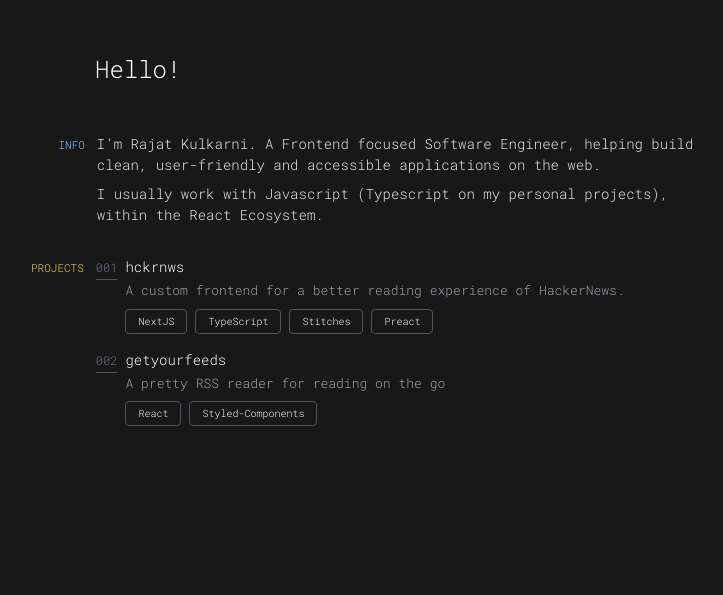
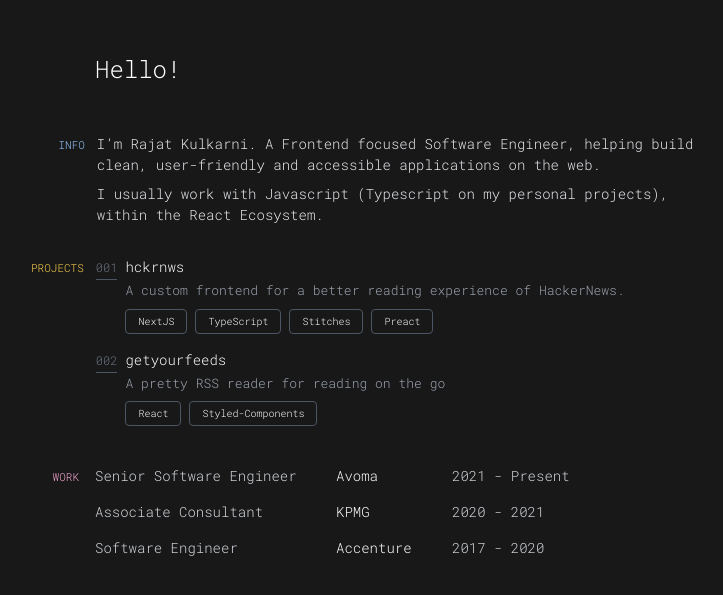
Before and after one commit to rajatkulkarni95/rk-minimal, a Next.js app: page / in a window 1280 px wide. Shown: the part 129-724 px from the top of the page, without its empty margins (265-988 px from the left). Built offline with nearby package versions, Linux system fonts and the light colour scheme.

Commit message:
Added work experience'

```diff
--- a/src/components/MainContainer/Info/index.tsx
+++ b/src/components/MainContainer/Info/index.tsx
@@ -1,6 +1,6 @@
 const Info = () => {
   return (
-    <section className="flex flex-col mt-4 md:flex-row md:items-baseline">
+    <section className="flex flex-col mt-6 md:flex-row md:items-baseline">
       <span className="text-[11px] text-blue-300 uppercase md:w-24 md:text-right">
         Info
       </span>
--- /dev/null
+++ b/src/components/MainContainer/Work/index.tsx
@@ -0,0 +1,29 @@
+import React, { Fragment } from "react";
+import { work } from "../../../data/work";
+
+const Work = () => {
+  return (
+    <section className="flex flex-col mt-6 md:flex-row md:items-baseline">
+      <span className="text-[11px] text-pink-300 uppercase md:w-12 md:text-right">
+        Work
+      </span>
+      <section className="grid grid-cols-[160px_60px_100px] gap-x-4 gap-y-4 mt-2 md:ml-4 md:grid-cols-[225px_100px_150px]">
+        {work.map((exp) => (
+          <Fragment key={exp.id}>
+            <span className="text-[11px] text-gray-300 md:text-sm">
+              {exp.designation}
+            </span>
+            <span className="text-[11px] text-white md:text-sm">
+              {exp.company}
+            </span>
+            <span className="text-[11px] text-gray-300 md:text-sm">
+              {exp.time}
+            </span>
+          </Fragment>
+        ))}
+      </section>
+    </section>
+  );
+};
+
+export default Work;
--- a/src/components/MainContainer/index.tsx
+++ b/src/components/MainContainer/index.tsx
@@ -1,5 +1,6 @@
 import Info from "./Info";
 import Projects from "./Projects";
+import Work from "./Work";
 
 const MainContainer = () => {
   return (
@@ -7,6 +8,7 @@ const MainContainer = () => {
       <h1 className="mt-8 mb-10 font-light text-2xl md:ml-16">Hello!</h1>
       <Info />
       <Projects />
+      <Work />
     </div>
   );
 };
--- /dev/null
+++ b/src/data/work/index.ts
@@ -0,0 +1,21 @@
+export const work = [
+  {
+    id: "001",
+    company: "Avoma",
+    designation: "Senior Software Engineer",
+    time: "2021 - Present",
+  },
+
+  {
+    id: "002",
+    company: "KPMG",
+    designation: "Associate Consultant",
+    time: "2020 - 2021",
+  },
+  {
+    id: "003",
+    company: "Accenture",
+    designation: "Software Engineer",
+    time: "2017 - 2020",
+  },
+];
```
